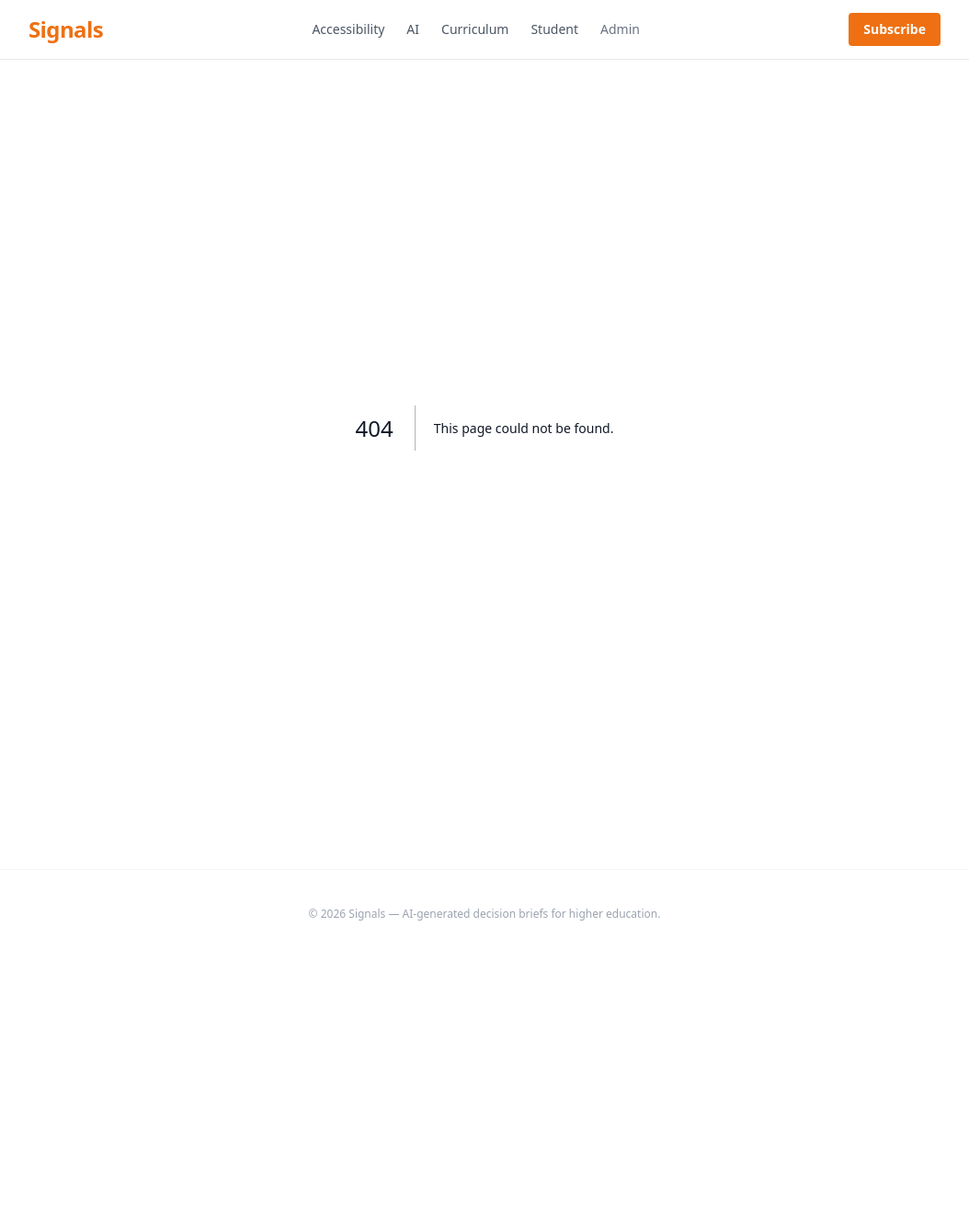
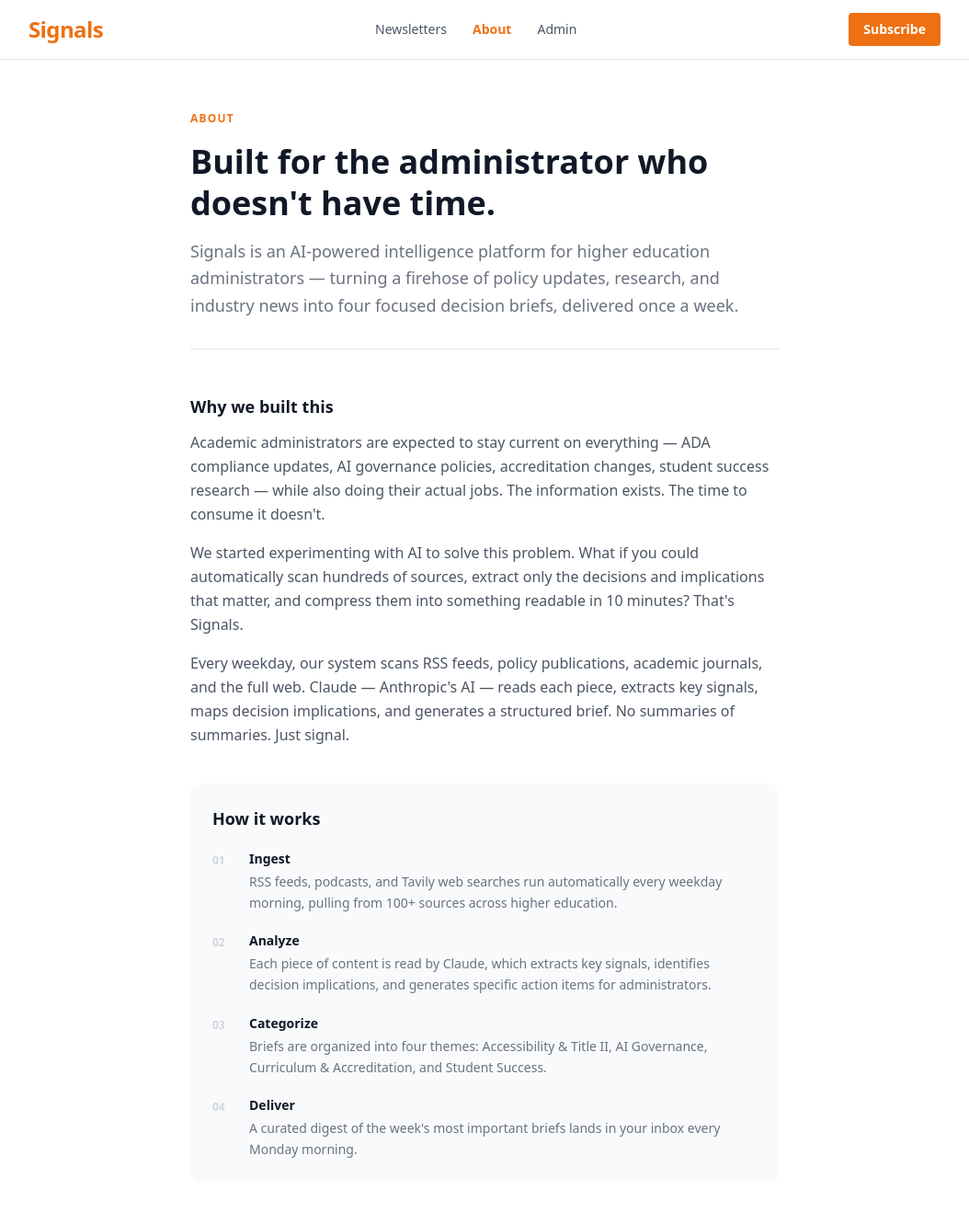
Before and after one commit to jtaolan/signal, a Next.js app in the folder frontend/: page /about in a window 1280 px wide. Before the commit this address had no page. Shown: the top 1331 px of the page at 92% size, without its empty margins (113-1167 px from the left). Before the commit the page ends 1042 px from the top, so only its background shows below. Built offline with nearby package versions, Linux system fonts and the light colour scheme.

Commit message:
Add About and Newsletters pages; update Nav with new links

```diff
--- /dev/null
+++ b/frontend/app/about/page.tsx
@@ -0,0 +1,124 @@
+import Link from 'next/link';
+
+export const metadata = {
+  title: 'About — Signals',
+  description: 'What Signals is, how it works, and why we built it.',
+};
+
+export default function AboutPage() {
+  return (
+    <div className="max-w-2xl mx-auto px-4 py-14">
+      {/* Header */}
+      <div className="mb-12 pb-8 border-b border-gray-200">
+        <p className="text-xs font-semibold uppercase tracking-widest mb-4" style={{ color: '#ee7012' }}>
+          About
+        </p>
+        <h1 className="text-4xl font-bold text-gray-900 leading-tight mb-4">
+          Built for the administrator who doesn't have time.
+        </h1>
+        <p className="text-gray-500 text-lg leading-relaxed">
+          Signals is an AI-powered intelligence platform for higher education administrators — turning
+          a firehose of policy updates, research, and industry news into four focused decision briefs,
+          delivered once a week.
+        </p>
+      </div>
+
+      {/* Origin */}
+      <section className="mb-10">
+        <h2 className="text-lg font-bold text-gray-900 mb-3">Why we built this</h2>
+        <div className="space-y-4 text-gray-600 leading-relaxed">
+          <p>
+            Academic administrators are expected to stay current on everything — ADA compliance
+            updates, AI governance policies, accreditation changes, student success research — while
+            also doing their actual jobs. The information exists. The time to consume it doesn't.
+          </p>
+          <p>
+            We started experimenting with AI to solve this problem. What if you could automatically
+            scan hundreds of sources, extract only the decisions and implications that matter, and
+            compress them into something readable in 10 minutes? That's Signals.
+          </p>
+          <p>
+            Every weekday, our system scans RSS feeds, policy publications, academic journals, and
+            the full web. Claude — Anthropic's AI — reads each piece, extracts key signals, maps
+            decision implications, and generates a structured brief. No summaries of summaries.
+            Just signal.
+          </p>
+        </div>
+      </section>
+
+      {/* How it works */}
+      <section className="mb-10 bg-gray-50 rounded-xl p-6">
+        <h2 className="text-lg font-bold text-gray-900 mb-5">How it works</h2>
+        <div className="space-y-5">
+          {[
+            {
+              step: '01',
+              title: 'Ingest',
+              desc: 'RSS feeds, podcasts, and Tavily web searches run automatically every weekday morning, pulling from 100+ sources across higher education.',
+            },
+            {
+              step: '02',
+              title: 'Analyze',
+              desc: 'Each piece of content is read by Claude, which extracts key signals, identifies decision implications, and generates specific action items for administrators.',
+            },
+            {
+              step: '03',
+              title: 'Categorize',
+              desc: 'Briefs are organized into four themes: Accessibility & Title II, AI Governance, Curriculum & Accreditation, and Student Success.',
+            },
+            {
+              step: '04',
+              title: 'Deliver',
+              desc: 'A curated digest of the week\'s most important briefs lands in your inbox every Monday morning.',
+            },
+          ].map(({ step, title, desc }) => (
+            <div key={step} className="flex gap-4">
+              <span className="text-xs font-bold text-gray-300 mt-1 shrink-0 w-6">{step}</span>
+              <div>
+                <p className="text-sm font-semibold text-gray-900 mb-1">{title}</p>
+                <p className="text-sm text-gray-500 leading-relaxed">{desc}</p>
+              </div>
+            </div>
+          ))}
+        </div>
+      </section>
+
+      {/* What's next */}
+      <section className="mb-10">
+        <h2 className="text-lg font-bold text-gray-900 mb-3">What's next</h2>
+        <p className="text-gray-600 leading-relaxed">
+          We're expanding source coverage, adding podcast transcription, and building toward
+          personalized digests — where you choose exactly which topics and sources matter to your
+          institution. If you have feedback or want to suggest a source, reach out.
+        </p>
+      </section>
+
+      {/* A note on AI */}
+      <section className="mb-12 border-l-4 pl-5" style={{ borderColor: '#ee7012' }}>
+        <h2 className="text-sm font-bold text-gray-900 mb-2">A note on AI-generated content</h2>
+        <p className="text-sm text-gray-500 leading-relaxed">
+          All briefs on Signals are generated by Claude (Anthropic). We review for quality but do
+          not manually edit each brief. Treat them as a first-pass intelligence layer — always verify
+          critical decisions against primary sources.
+        </p>
+      </section>
+
+      {/* CTA */}
+      <div className="flex gap-3 flex-wrap">
+        <Link
+          href="/subscribe"
+          className="text-sm font-bold text-white px-6 py-3 rounded transition-colors"
+          style={{ backgroundColor: '#ee7012' }}
+        >
+          Subscribe — free
+        </Link>
+        <Link
+          href="/newsletters"
+          className="text-sm font-semibold text-gray-700 border border-gray-300 px-6 py-3 rounded hover:bg-gray-50 transition-colors"
+        >
+          View newsletters
+        </Link>
+      </div>
+    </div>
+  );
+}
--- /dev/null
+++ b/frontend/app/newsletters/page.tsx
@@ -0,0 +1,106 @@
+import Link from 'next/link';
+import { THEMES } from '@/lib/themes';
+import { ThemeKey } from '@/lib/types';
+
+const THEME_COLORS: Record<string, string> = {
+  amber: '#f59e0b',
+  purple: '#a855f7',
+  blue: '#3b82f6',
+  green: '#22c55e',
+};
+
+const THEME_SOURCES: Record<ThemeKey, string> = {
+  accessibility_title2: 'DOJ, Section508.gov, AHEAD, OCR, Disability rights publications, and the full web',
+  ai_governance: 'Inside Higher Ed, Chronicle of Higher Ed, EDUCAUSE, AI policy reports, and the full web',
+  curriculum_accreditation: 'AACSB, ABET, HLC, SACSCOC, AAC&U, and the full web',
+  student_success: 'EAB, NASPA, ACPA, Achieving the Dream, and the full web',
+};
+
+export const metadata = {
+  title: 'Newsletters — Signals',
+  description: 'Four weekly decision briefs covering the most critical topics in higher education.',
+};
+
+export default function NewslettersPage() {
+  return (
+    <div className="max-w-3xl mx-auto px-4 py-14">
+      {/* Header */}
+      <div className="mb-12">
+        <p className="text-xs font-semibold uppercase tracking-widest mb-4" style={{ color: '#ee7012' }}>
+          Newsletters
+        </p>
+        <h1 className="text-4xl font-bold text-gray-900 leading-tight mb-4">
+          The insights you'd get from 100 sources — in one email.
+        </h1>
+        <p className="text-gray-500 text-lg leading-relaxed">
+          Every week, Signals scans hundreds of sources across higher education and distills them into
+          four themed decision briefs, delivered every Monday morning.
+        </p>
+      </div>
+
+      {/* Newsletter cards */}
+      <div className="space-y-6">
+        {(Object.keys(THEMES) as ThemeKey[]).map((key) => {
+          const config = THEMES[key];
+          const color = THEME_COLORS[config.color] ?? '#ee7012';
+
+          return (
+            <div key={key} className="border border-gray-200 rounded-xl overflow-hidden">
+              {/* Color bar */}
+              <div className="h-1.5 w-full" style={{ backgroundColor: color }} />
+
+              <div className="p-6">
+                <div className="flex items-start justify-between gap-4">
+                  <div className="flex-1">
+                    <span
+                      className="text-xs font-bold uppercase tracking-widest"
+                      style={{ color }}
+                    >
+                      Weekly · Every Monday
+                    </span>
+                    <h2 className="text-xl font-bold text-gray-900 mt-1 mb-2">{config.label}</h2>
+                    <p className="text-gray-500 text-sm leading-relaxed mb-4">{config.description}</p>
+                    <p className="text-xs text-gray-400">
+                      <span className="font-medium text-gray-500">Sources: </span>
+                      {THEME_SOURCES[key]}
+                    </p>
+                  </div>
+                </div>
+
+                <div className="flex items-center gap-3 mt-5 pt-5 border-t border-gray-100">
+                  <Link
+                    href={`/feeds/${key}`}
+                    className="text-sm font-semibold hover:underline"
+                    style={{ color }}
+                  >
+                    View latest briefs →
+                  </Link>
+                  <span className="text-gray-200">|</span>
+                  <Link
+                    href="/subscribe"
+                    className="text-sm text-gray-500 hover:text-gray-800"
+                  >
+                    Subscribe to get this in your inbox
+                  </Link>
+                </div>
+              </div>
+            </div>
+          );
+        })}
+      </div>
+
+      {/* CTA */}
+      <div className="mt-14 text-center py-10 border border-dashed border-gray-200 rounded-xl">
+        <p className="text-gray-900 font-bold text-lg mb-2">Get all four briefs every Monday.</p>
+        <p className="text-gray-500 text-sm mb-6">Free. No spam. Unsubscribe anytime.</p>
+        <Link
+          href="/subscribe"
+          className="text-sm font-bold text-white px-6 py-3 rounded transition-colors"
+          style={{ backgroundColor: '#ee7012' }}
+        >
+          Subscribe — free
+        </Link>
+      </div>
+    </div>
+  );
+}
--- a/frontend/components/Nav.tsx
+++ b/frontend/components/Nav.tsx
@@ -2,11 +2,15 @@
 
 import Link from 'next/link';
 import { usePathname } from 'next/navigation';
-import { THEMES } from '@/lib/themes';
-import { ThemeKey } from '@/lib/types';
 
 export function Nav() {
   const pathname = usePathname();
+
+  const links = [
+    { href: '/newsletters', label: 'Newsletters' },
+    { href: '/about', label: 'About' },
+    { href: '/admin', label: 'Admin' },
+  ];
 
   return (
     <nav className="bg-white border-b border-gray-200 sticky top-0 z-50">
@@ -18,27 +22,21 @@ export function Nav() {
           </Link>
 
           {/* Nav links */}
-          <div className="hidden md:flex items-center gap-6">
-            {(Object.keys(THEMES) as ThemeKey[]).map((key) => (
+          <div className="hidden md:flex items-center gap-7">
+            {links.map(({ href, label }) => (
               <Link
-                key={key}
-                href={`/feeds/${key}`}
+                key={href}
+                href={href}
                 className={`text-sm transition-colors ${
-                  pathname === `/feeds/${key}`
+                  pathname === href
                     ? 'font-semibold'
                     : 'text-gray-600 hover:text-gray-900'
                 }`}
-                style={pathname === `/feeds/${key}` ? { color: '#ee7012' } : undefined}
+                style={pathname === href ? { color: '#ee7012' } : undefined}
               >
-                {THEMES[key].label.split(' ')[0]}
+                {label}
               </Link>
             ))}
-            <Link
-              href="/admin"
-              className="text-sm text-gray-500 hover:text-gray-800"
-            >
-              Admin
-            </Link>
           </div>
 
           {/* Subscribe */}
```
